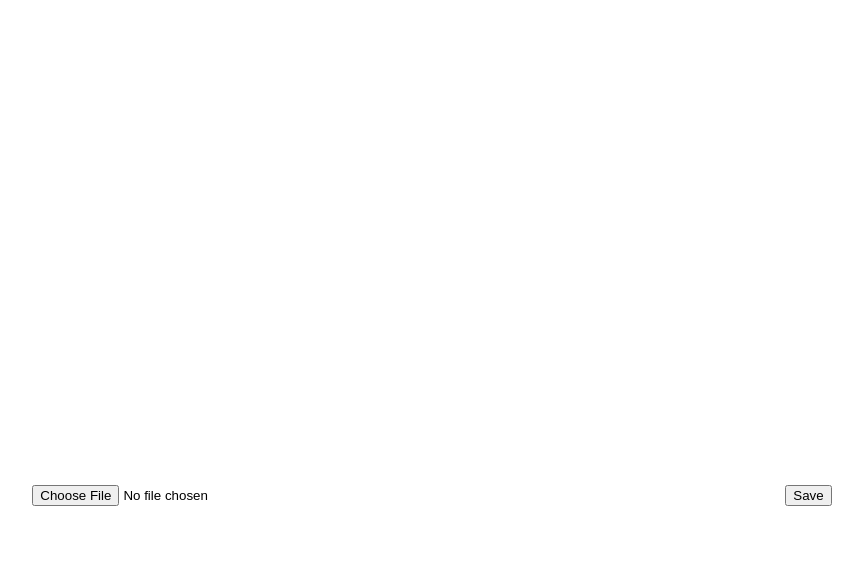
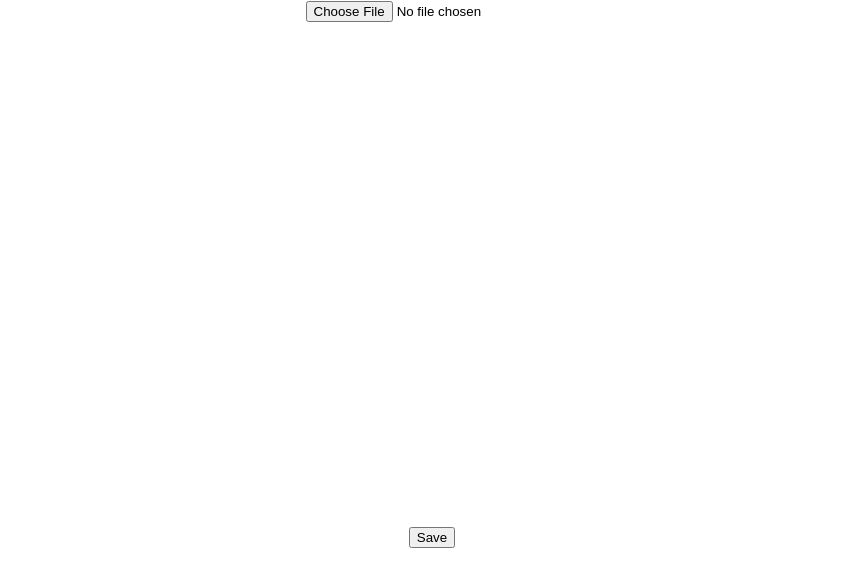
Before and after one commit to soupydolph/deal-with-it-bayc, a React (Create React App) app: page / in a window 1280 px wide. Shown: the top 586 px of the page, without its empty margins (208-1071 px from the left). Built offline with nearby package versions, Linux system fonts and the light colour scheme.

Commit message:
vertical alignment

```diff
--- a/src/App.js
+++ b/src/App.js
@@ -76,11 +76,19 @@ function App() {
 
   return (
     <div className="App">
-      <input type="file"
-        onChange={(e) => setSelectedFile(e.target.files[0])}
-      ></input>
-      <canvas width="500" height="500" ref={canvasRef}></canvas>
-      <button onClick={ () => saveImg() }>Save</button>
+      <div class="upload">
+        <input type="file"
+          onChange={(e) => setSelectedFile(e.target.files[0])}
+        ></input>
+      </div>
+
+      <div class="image">
+        <canvas width="500" height="500" ref={canvasRef}></canvas>
+      </div>
+
+      <div class="save">
+        <button onClick={ () => saveImg() }>Save</button>
+      </div>
     </div>
   );
 }
```
